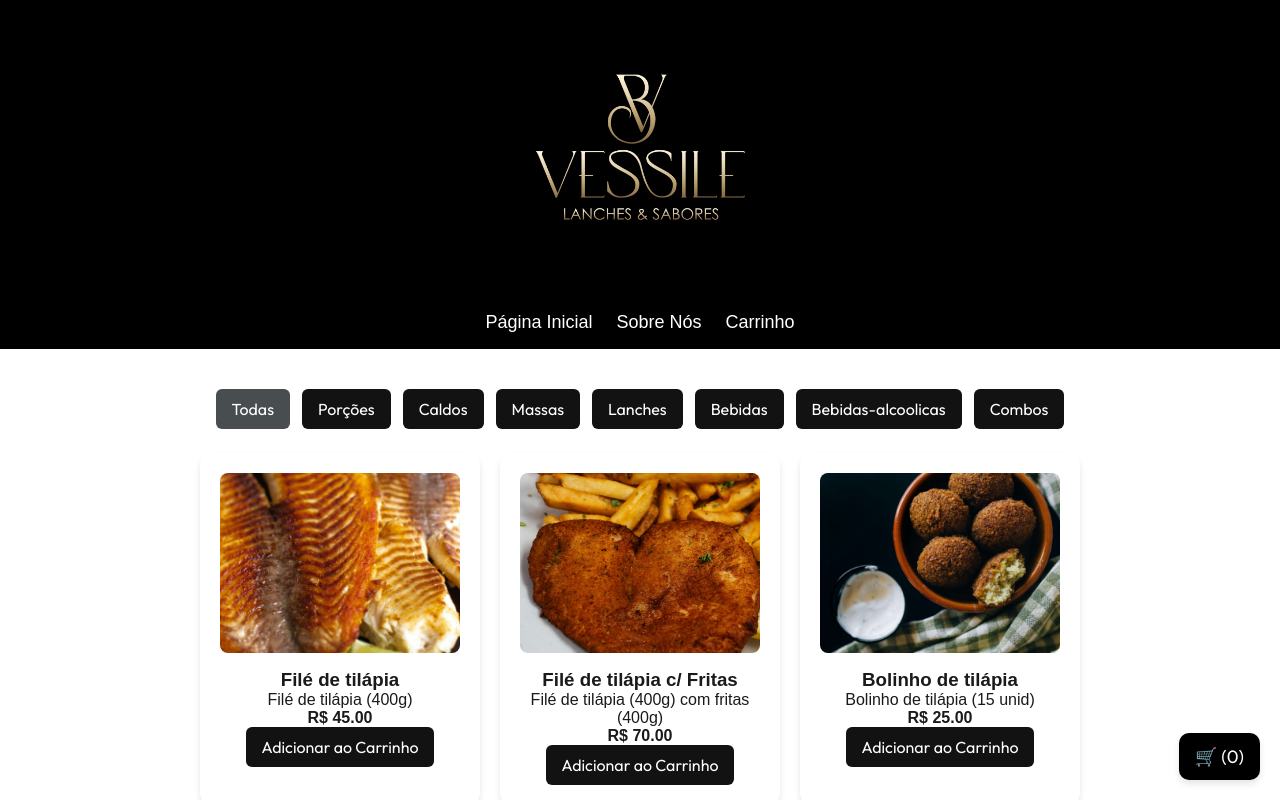
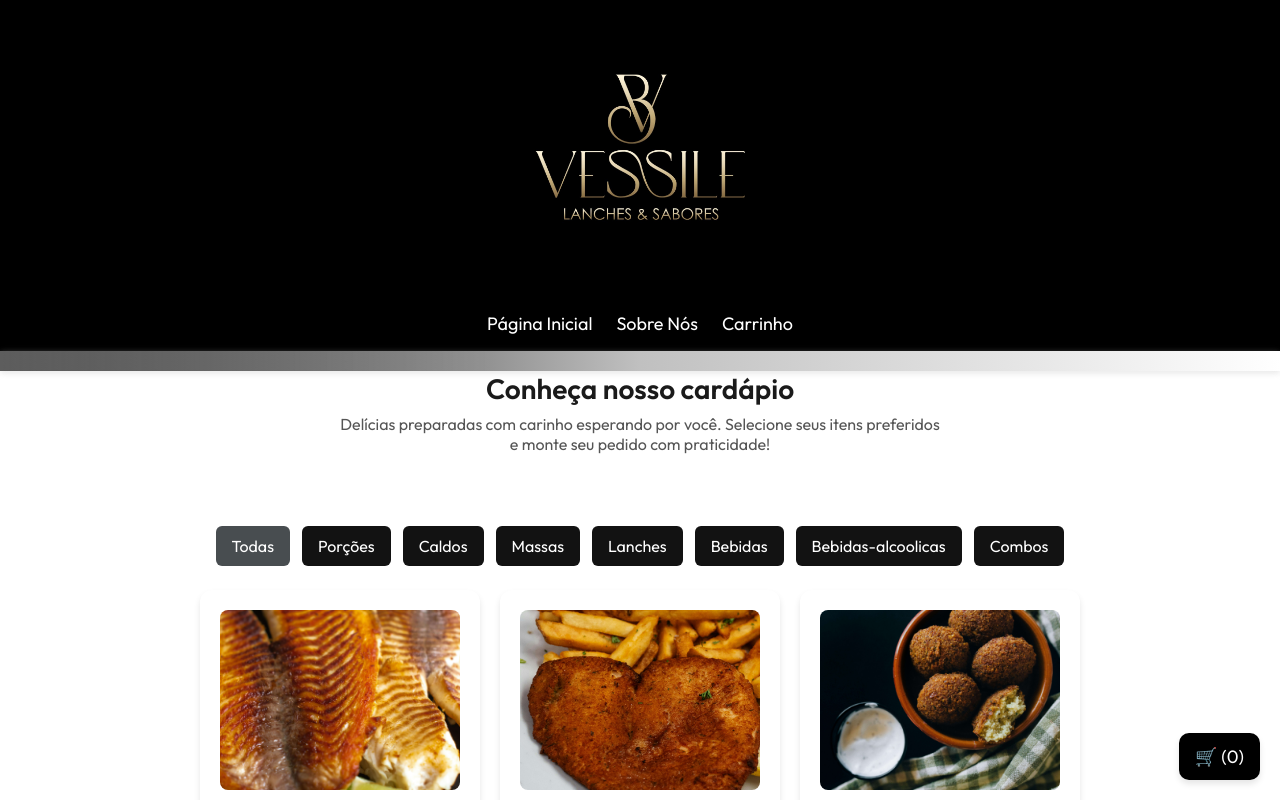
Before and after one commit to joaovitormelo7/projeto-restaurante, a React (Vite) app: page / in a window 1280 px wide. Shown: the top 800 px of the page. Built offline with nearby package versions, Linux system fonts and the light colour scheme.

Commit message:
adicionando pop up de monte sua massa e correção de aparências do projeto

```diff
--- a/src/App.jsx
+++ b/src/App.jsx
@@ -11,13 +11,14 @@ import { useState, lazy, Suspense } from "react";
 const CartPage = lazy(() => import("./pages/CartPage"));
 
 const AppContainer = styled.div`
-  width: 100vw;
+  width: 100%;
   max-width: 100%;
   margin: 0;
   padding: 0;
   display: flex;
   flex-direction: column;
   align-items: center;
+  overflow-x: hidden;
 `;
 
 const MainContainer = styled.main`
@@ -36,12 +37,131 @@ const Content = styled.section`
   align-items: center;
 `;
 
+const DecorativeBar = styled.div`
+  width: 100%;
+  height: 20px;
+  background: linear-gradient(to right, #000000, #C0C0C0, #ffffff);
+  box-shadow: 0 2px 6px rgba(192, 192, 192, 0.4), 0 4px 12px rgba(255, 255, 255, 0.1);
+  position: relative;
+  overflow: hidden;
+
+  &::after {
+    content: '';
+    position: absolute;
+    width: 120%;
+    height: 100%;
+    top: 0;
+    left: -10%;
+    background: radial-gradient(circle at center, rgba(255,255,255,0.4), transparent 70%);
+    animation: shimmer 2.5s infinite;
+  }
+
+  @keyframes shimmer {
+    0% { transform: translateX(-100%); }
+    100% { transform: translateX(100%); }
+  }
+`;
+
+const Title = styled.h2`
+  font-size: 28px;
+  color: #1a1a1a;
+  font-weight: 600;
+  margin-bottom: 8px;
+  text-align: center;
+`;
+
+const Description = styled.p`
+  color: #555;
+  font-size: 16px;
+  text-align: center;
+  margin-bottom: 32px;
+  max-width: 600px;
+`;
+
+const ModalOverlay = styled.div`
+  position: fixed;
+  top: 0; left: 0;
+  width: 100vw; height: 100vh;
+  background-color: rgba(0, 0, 0, 0.5);
+  display: flex;
+  justify-content: center;
+  align-items: center;
+  z-index: 1000;
+`;
+
+const ModalBox = styled.div`
+  background: #fff;
+  padding: 24px;
+  border-radius: 10px;
+  box-shadow: 0 0 20px rgba(0,0,0,0.3);
+  max-width: 500px;
+  max-height: 90vh;
+  overflow-y: auto;
+  width: 90%;
+  display: flex;
+  flex-direction: column;
+  gap: 16px;
+  scrollbar-width: thin;
+  scrollbar-color: #999 transparent;
+
+  &::-webkit-scrollbar {
+    width: 8px;
+  }
+
+  h2 {
+    text-align: center;
+    font-size: 24px;
+    color: #333;
+    margin-bottom: 16px;
+  }
+
+  label {
+    font-weight: bold;
+    margin-top: 8px;
+    color: #444;
+  }
+
+  select, input[type="checkbox"] + label {
+    margin-top: 4px;
+    margin-bottom: 8px;
+  }
+
+  select {
+    padding: 8px;
+    border-radius: 8px;
+    border: 1px solid #ccc;
+  }
+
+  button {
+    margin-top: 16px;
+    padding: 12px;
+    background-color: #000;
+    color: #fff;
+    font-weight: bold;
+    border: none;
+    border-radius: 8px;
+    cursor: pointer;
+    transition: background 0.3s;
+  }
+
+  button:hover {
+    background-color: #222;
+  }
+`;
+
 const App = () => {
   const [cartItems, setCartItems] = useState([]);
+  const [showMassaModal, setShowMassaModal] = useState(false);
+  const [massaBaseItem, setMassaBaseItem] = useState(null);
+  const [massaOptions, setMassaOptions] = useState({ massa: '', ingredientes: [], molho: '', temperos: [] });
 
   const addToCart = (item) => {
+    if (item.name === "Monte sua Massa") {
+      setMassaBaseItem(item);
+      setShowMassaModal(true);
+      return;
+    }
     const existingItem = cartItems.find((i) => i.id === item.id);
-
     if (existingItem) {
       const updatedCart = cartItems.map((i) =>
         i.id === item.id ? { ...i, quantity: i.quantity + 1 } : i
@@ -57,13 +177,18 @@ const App = () => {
       <GlobalStyles />
       <Header />
       <CartIcon cartItems={cartItems} />
-      <Suspense fallback={<div style={{ color: 'white', margin: '2rem' }}>Carregando página...</div>}></Suspense>
+      <Suspense fallback={<div style={{ color: 'white', margin: '2rem' }}>Carregando página...</div>} />
       <Routes>
         <Route
           path="/"
           element={
             <MainContainer>
               <Content>
+                <DecorativeBar />
+                <Title>Conheça nosso cardápio</Title>
+                <Description>
+                  Delícias preparadas com carinho esperando por você. Selecione seus itens preferidos e monte seu pedido com praticidade!
+                </Description>
                 <Menu addToCart={addToCart} />
               </Content>
             </MainContainer>
@@ -95,6 +220,85 @@ const App = () => {
         />
       </Routes>
       <Footer />
+
+      {showMassaModal && massaBaseItem && (
+        <ModalOverlay onClick={() => setShowMassaModal(false)}>
+          <ModalBox onClick={(e) => e.stopPropagation()}>
+            <h2>Monte sua massa 🍝</h2>
+
+            <label>Tipo de massa:</label>
+            <select onChange={(e) => setMassaOptions(prev => ({ ...prev, massa: e.target.value }))}>
+              <option value="">Escolha a massa</option>
+              {massaBaseItem.massas.map(m => (
+                <option key={m}>{m}</option>
+              ))}
+            </select>
+
+            <label>Molho:</label>
+            <select onChange={(e) => setMassaOptions(prev => ({ ...prev, molho: e.target.value }))}>
+              <option value="">Escolha o molho</option>
+              {massaBaseItem.molhos.map(m => (
+                <option key={m}>{m}</option>
+              ))}
+            </select>
+
+            <label>Ingredientes:</label>
+            {massaBaseItem.ingredientes.map((ing) => (
+              <div key={ing}>
+                <input
+                  type="checkbox"
+                  value={ing}
+                  onChange={(e) => {
+                    const checked = e.target.checked;
+                    const value = e.target.value;
+                    const novos = checked
+                      ? [...massaOptions.ingredientes, value]
+                      : massaOptions.ingredientes.filter(a => a !== value);
+                    setMassaOptions(prev => ({ ...prev, ingredientes: novos }));
+                  }}
+                />
+                <label>{ing}</label>
+              </div>
+            ))}
+
+            <label>Temperos:</label>
+            {massaBaseItem.temperos.map((temp) => (
+              <div key={temp}>
+                <input
+                  type="checkbox"
+                  value={temp}
+                  onChange={(e) => {
+                    const checked = e.target.checked;
+                    const value = e.target.value;
+                    const novos = checked
+                      ? [...massaOptions.temperos, value]
+                      : massaOptions.temperos.filter(a => a !== value);
+                    setMassaOptions(prev => ({ ...prev, temperos: novos }));
+                  }}
+                />
+                <label>{temp}</label>
+              </div>
+            ))}
+
+            <button
+              onClick={() => {
+                const newItem = {
+                  id: Date.now(),
+                  name: `${massaBaseItem.name} (${massaOptions.massa})`,
+                  description: `Molho: ${massaOptions.molho}\nIngredientes: ${massaOptions.ingredientes.join(', ')}\nTemperos: ${massaOptions.temperos.join(', ')}`,
+                  price: massaBaseItem.price,
+                  quantity: 1
+                };
+                setCartItems([...cartItems, newItem]);
+                setShowMassaModal(false);
+                setMassaOptions({ massa: '', ingredientes: [], molho: '', temperos: [] });
+              }}
+            >
+              Adicionar ao carrinho
+            </button>
+          </ModalBox>
+        </ModalOverlay>
+      )}
     </AppContainer>
   );
 };
--- a/src/components/CartIcon.jsx
+++ b/src/components/CartIcon.jsx
@@ -16,7 +16,7 @@ const CartButton = styled.button`
   z-index: 999;
 
   &:hover {
-    background: #e64a19;
+    background: #444444;
   }
 `;
 
--- a/src/components/GlobalStyles.js
+++ b/src/components/GlobalStyles.js
@@ -7,10 +7,13 @@ const GlobalStyles = createGlobalStyle`
     margin: 0;
     padding: 0;
     box-sizing: border-box;
+    font-family: 'Outfit', sans-serif;
   }
 
   html, body {
-    width: 100vw;
+    width: 100%;
+    margin: 0;
+    overflow-x: hidden;
     height: 100%;
     font-family: 'Outfit', sans-serif;
     background-color: #ffffff;
@@ -22,6 +25,7 @@ const GlobalStyles = createGlobalStyle`
   a {
     text-decoration: none;
     color: inherit;
+
   }
 
   ul {
--- a/src/index.css
+++ b/src/index.css
@@ -3,7 +3,7 @@
     margin: 0;
     padding: 0;
     box-sizing: border-box;
-    font-family: Arial, sans-serif;
+    font-family: 'Outfit', sans-serif;
 }
 
 body {
```
